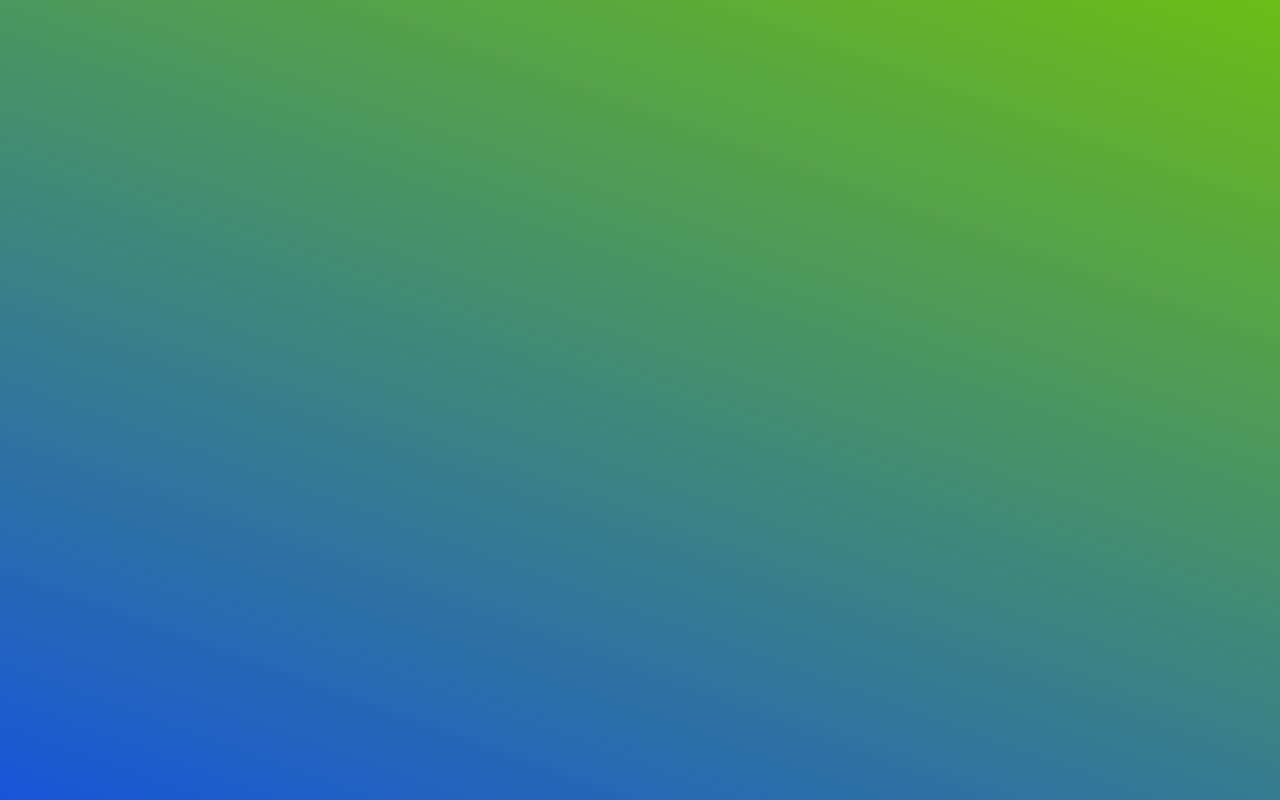
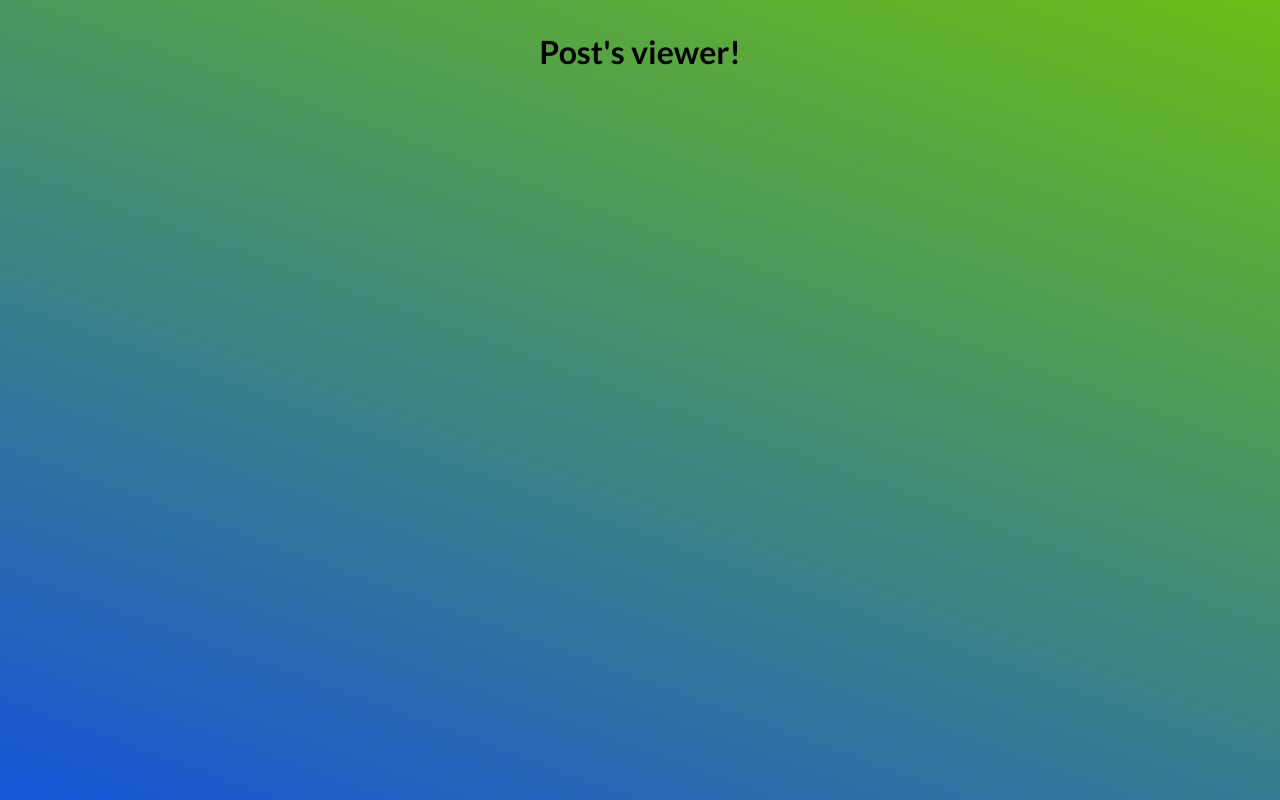
Before and after one commit to maciekw129/recruitment-project, a Vue app: page / in a window 1280 px wide. Built offline with nearby package versions, Linux system fonts and the light colour scheme.

Commit message:
configured vuex

```diff
--- a/package.json
+++ b/package.json
@@ -9,7 +9,8 @@
   },
   "dependencies": {
     "core-js": "^3.6.5",
-    "vue": "^3.0.0"
+    "vue": "^3.0.0",
+    "vuex": "^4.0.2"
   },
   "devDependencies": {
     "@vue/cli-plugin-babel": "~4.5.0",
--- a/src/App.vue
+++ b/src/App.vue
@@ -1,10 +1,8 @@
 <template>
-  <div></div>
+  <h1 class="header">Post's viewer!</h1>
 </template>
 
 <script>
-
-
 export default {
   name: 'App',
   components: {
@@ -19,12 +17,17 @@ export default {
     margin: 0;
     padding: 0;
     box-sizing: border-box;
+    font-family: $primaryFont;
   };
 
   body {
     background: linear-gradient(200deg, $primaryColor, $secondaryColor) fixed;
     background-repeat: no-repeat;
     background-size: cover;
-    font-family: $primaryFont;
+    display: flex;
+    flex-direction: column;
+    align-items: center;
+    justify-content: center;
+    padding: 2rem;
   };
 </style>
--- a/src/main.js
+++ b/src/main.js
@@ -1,4 +1,5 @@
 import { createApp } from 'vue'
 import App from './App.vue'
+import store from './store';
 
-createApp(App).mount('#app')
+createApp(App).use(store).mount('#app');
--- /dev/null
+++ b/src/store/index.js
@@ -0,0 +1,7 @@
+import { createStore } from 'vuex';
+
+export default createStore({
+state: {
+    firstName: 'Maciej',
+}
+});
```
Also changed, not shown: 1 other file (tests, documents, lock files or other folders).
